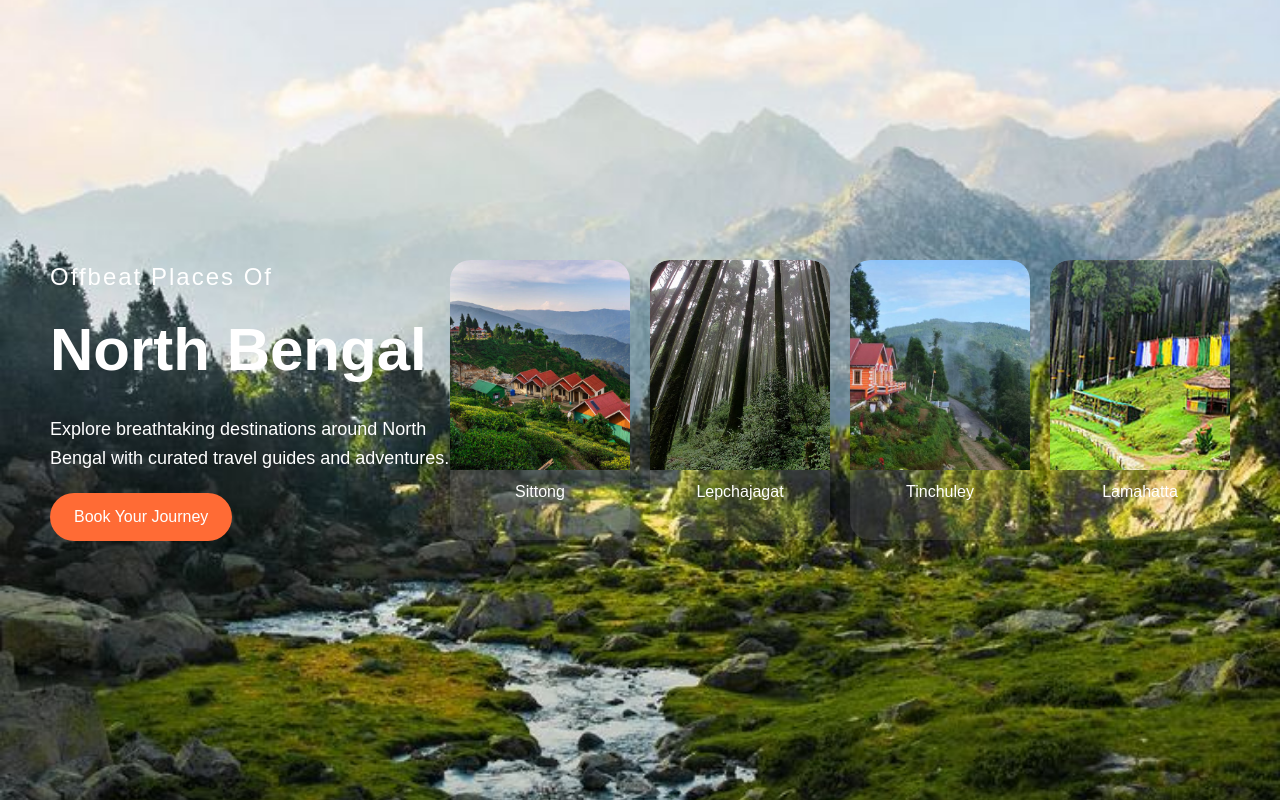
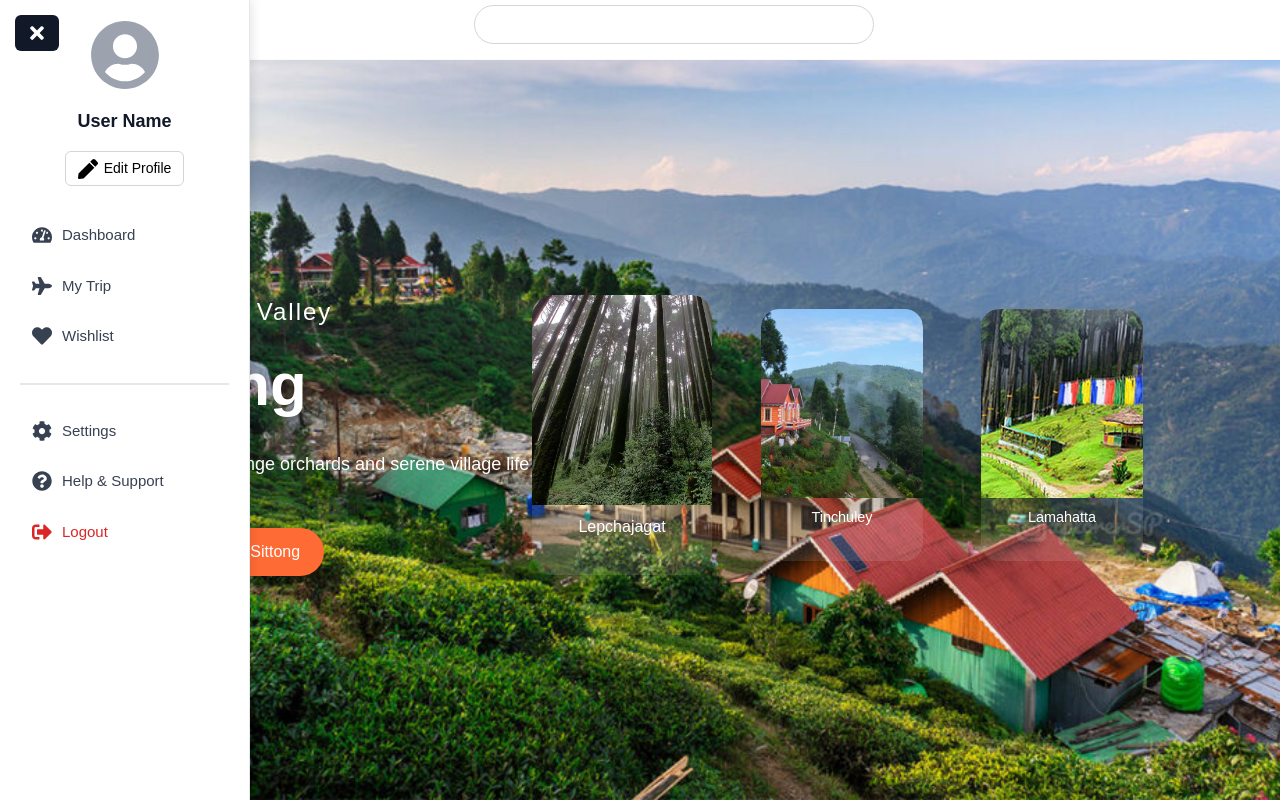
Before and after one commit to SIH2025-travel/Tourism, a React (Vite) app: page /home in a window 1280 px wide. Built offline with nearby package versions, Linux system fonts and the light colour scheme.

Commit message:
HomePage Designed

```diff
--- a/src/Home/HomePage.css
+++ b/src/Home/HomePage.css
@@ -1,14 +1,22 @@
-/* General Layout */
+/* Background container */
 .homepage {
   display: flex;
-  flex-direction: column; /* Navbar at top, rest below */
+  justify-content: space-between;
+  align-items: center;
   height: 100vh;
   width: 100%;
   background-size: cover;
   background-position: center;
+  padding: 50px;
   color: #fff;
   position: relative;
   overflow: hidden;
+  transition: background-image 0.8s ease-in-out, opacity 0.6s ease-in-out;
+  opacity: 1;
+}
+
+.homepage.fade-out-bg {
+  opacity: 0; /* fade the whole section */
 }
 
 /* Body = Sidebar + Main content */
@@ -17,15 +25,33 @@
   flex: 1;
   height: 100%;
   width: 100%;
+  padding-top: 70px; /* equal to navbar height */
 }
 
-/* Sidebar should stay on the left */
-.home-body > .sidebar {
-  width: 250px; /* Adjust width as per your sidebar */
- background: transparent;
+.navbar {
+  position: fixed;
+  top: 0;
+  left: 0;
+  width: 100%;
+  height: 70px; /* adjust as needed */
+  background: rgba(0, 0, 0, 0.4); /* optional transparent bg */
+  display: flex;
+  align-items: center;
+  justify-content: space-between;
+  padding: 0 30px;
+  z-index: 1000; /* ensures it's always above cards/sidebar */
+  backdrop-filter: blur(6px); /* nice glass effect */
 }
 
-/* Main Content */
+.home-body > .sidebar {
+  width: 250px;
+  background: #fff;   /* solid white */
+  color: #000;        /* make text visible on white */
+  height: 100%;       /* ensure it stretches full height */
+  padding: 20px;      /* optional spacing inside */
+  box-shadow: 2px 0 10px rgba(0, 0, 0, 0.1); /* optional shadow for separation */
+}
+
 .home-content {
   flex: 1;
   display: flex;
@@ -35,7 +61,7 @@
   position: relative;
 }
 
-/* Left side text */
+/* Left content */
 .homepage-left {
   flex: 1;
   max-width: 40%;
@@ -76,15 +102,18 @@
   background: #e85a2a;
 }
 
-/* Right side cards */
+/* ------------------
+   Cards Queue
+------------------ */
 .homepage-cards {
   flex: 1;
   display: flex;
-  gap: 20px;
-  justify-content: center;
   align-items: center;
+  position: relative;
+  height: 300px;
 }
 
+/* Base card */
 .card {
   width: 180px;
   height: 280px;
@@ -93,8 +122,8 @@
   overflow: hidden;
   text-align: center;
   cursor: pointer;
-  transition: all 0.4s ease-in-out;
-  position: relative;
+  position: absolute;
+  transition: all 0.6s ease-in-out;
 }
 
 .card img {
@@ -102,21 +131,49 @@
   height: 75%;
   object-fit: cover;
   border-radius: 20px 20px 0 0;
+  transition: opacity 0.6s ease-in-out;
 }
 
 .card h3 {
   padding: 10px;
   font-size: 16px;
   color: #fff;
+  transition: opacity 0.4s ease-in-out;
 }
 
-/* Active (clicked) card enlarges */
-.card.active {
-  transform: scale(1.2);
-  z-index: 5;
-  background: rgba(0, 0, 0, 0.7);
-}
-
+/* Hover effect */
 .card:hover {
   transform: scale(1.1);
 }
+
+/* ------------------
+   Active animation
+------------------ */
+.card.active {
+  transform: scale(3) translate(-20%, -20%); /* zoom out to cover bg */
+  opacity: 0; /* fade into background */
+  z-index: 10;
+  transition: all 0.8s ease-in-out;
+}
+
+.card.active img,
+.card.active h3 {
+  opacity: 0; /* fade content */
+}
+
+/* ------------------
+   New: Text fade animation
+------------------ */
+.homepage-left {
+  transition: opacity 0.6s ease-in-out, transform 0.6s ease-in-out;
+}
+
+.homepage-left.fade-out {
+  opacity: 0;
+  transform: translateY(10px);
+}
+
+.homepage-left.fade-in {
+  opacity: 1;
+  transform: translateY(0);
+}
--- a/src/Home/HomePage.jsx
+++ b/src/Home/HomePage.jsx
@@ -1,52 +1,116 @@
 import React, { useState } from "react";
 import "./HomePage.css";
-import bgImage from "../assets/HomePageBG.jpg"; // fixed extension
+
+import Navbar from "./components/Navbar";
+import Sidebar from "./components/Sidebar";
+
+import bgImage from "../assets/HomePageBG.jpg";
 import sittongImg from "../assets/Sittong.jpg";
 import lepchajagatImg from "../assets/Lepchajagat.jpg";
 import tinchuleyImg from "../assets/Tinchuley.jpg";
 import lamahattaImg from "../assets/Lamahatta.jpg";
-
-
+import takdahImg from "../assets/Takdah.jpg";
 
 const places = [
-  { id: 1, title: "Sittong", img: sittongImg, link: "#nagano" },
-  { id: 2, title: "Lepchajagat", img: lepchajagatImg, link: "#marrakech" },
-  { id: 3, title: "Tinchuley", img: tinchuleyImg, link: "#yosemite" },
-  { id: 4, title: "Lamahatta", img: lamahattaImg, link: "#loslances" },
+  {
+    id: 1,
+    title: "Sittong",
+    img: sittongImg,
+    subtitle: "The Orange Valley",
+    description: "Famous for its orange orchards and serene village life amidst nature.",
+    buttonText: "Book Your Trip to Sittong"
+  },
+  {
+    id: 2,
+    title: "Lepchajagat",
+    img: lepchajagatImg,
+    subtitle: "Whispering Pines",
+    description: "A quiet retreat with pine forests and stunning Kanchenjunga views.",
+    buttonText: "Plan Lepchajagat Escape"
+  },
+  {
+    id: 3,
+    title: "Tinchuley",
+    img: tinchuleyImg,
+    subtitle: "The Balcony of the Hills",
+    description: "A peaceful hamlet offering tea gardens and riverside walks.",
+    buttonText: "Discover Tinchuley"
+  },
+  {
+    id: 4,
+    title: "Lamahatta",
+    img: lamahattaImg,
+    subtitle: "Eco Village of Tranquility",
+    description: "Perfect for nature lovers, known for its eco-park and pine forest trails.",
+    buttonText: "Explore Lamahatta"
+  },
+  {
+    id: 5,
+    title: "Takdah",
+    img: takdahImg,
+    subtitle: "Colonial Charm",
+    description: "Once a British cantonment, now known for orchid nurseries and tea estates.",
+    buttonText: "Visit Takdah"
+  }
 ];
 
 export default function HomePage() {
-  const [activeCard, setActiveCard] = useState(null);
+  const [activeIndex, setActiveIndex] = useState(0);   // which card is active (background)
+  const [displayIndex, setDisplayIndex] = useState(0); // which place's text is showing
+  const [fade, setFade] = useState(false);             // control fade animation
+
+  // Reorder cards so active one is background
+  const reorderedPlaces = [
+    ...places.slice(activeIndex + 1),
+    ...places.slice(0, activeIndex),
+  ];
+
+  // Handle card click
+  const handleCardClick = (newIndex) => {
+    setFade(true); // start fading out text
+
+    // Wait for fade-out animation (600ms) before switching text
+    setTimeout(() => {
+      setActiveIndex(newIndex);
+      setDisplayIndex(newIndex);
+      setFade(false); // fade text back in
+    }, 600);
+  };
 
   return (
     <div
       className="homepage"
-      style={{ backgroundImage: `url(${bgImage})` }}
+      style={{ backgroundImage: `url(${places[activeIndex]?.img || bgImage})` }}
     >
+      <Navbar />
+      <div className="home-body">
+        <Sidebar />
 
-
-
-
-  {/* Main homepage content */}
         <main className="home-content">
-    {/* Left Section */}
-    <div className="homepage-left">
-      <h2>Offbeat Places Of</h2>
-      <h1>North Bengal</h1>
-      <p>
-        Explore breathtaking destinations around North Bengal with curated
-        travel guides and adventures.
-      </p>
-      <button className="explore-btn">Book Your Journey</button>
+          {/* Left Section with fade animation */}
+          <div className={`homepage-left ${fade ? "fade-out" : "fade-in"}`}>
+            <h2>{places[displayIndex].subtitle}</h2>
+            <h1>{places[displayIndex].title}</h1>
+            <p>{places[displayIndex].description}</p>
+            <button className="explore-btn">
+              {places[displayIndex].buttonText}
+            </button>
           </div>
 
-    {/* Right Section - Cards */}
+          {/* Right Section – Queue of Cards */}
           <div className="homepage-cards">
-      {places.map((place) => (
+            {reorderedPlaces.map((place, idx) => (
               <div
                 key={place.id}
-          className={`card ${activeCard === place.id ? "active" : ""}`}
-          onClick={() => setActiveCard(place.id)}
+                className={`card ${idx === 0 ? "active-card" : ""}`}
+                style={{
+                  transform: `translateX(${idx * 220}px) scale(${
+                    idx === 0 ? 1 : 0.9
+                  })`,
+                  opacity: idx > 2 ? 0 : 1,
+                  zIndex: 10 - idx,
+                }}
+                onClick={() => handleCardClick(places.indexOf(place))}
               >
                 <img src={place.img} alt={place.title} />
                 <h3>{place.title}</h3>
@@ -55,6 +119,6 @@ export default function HomePage() {
           </div>
         </main>
       </div>
-
+    </div>
   );
 }
```
Also changed, not shown: src/assets/Takdah.jpg (added). Lines whose indentation alone changed are shown as unchanged.
